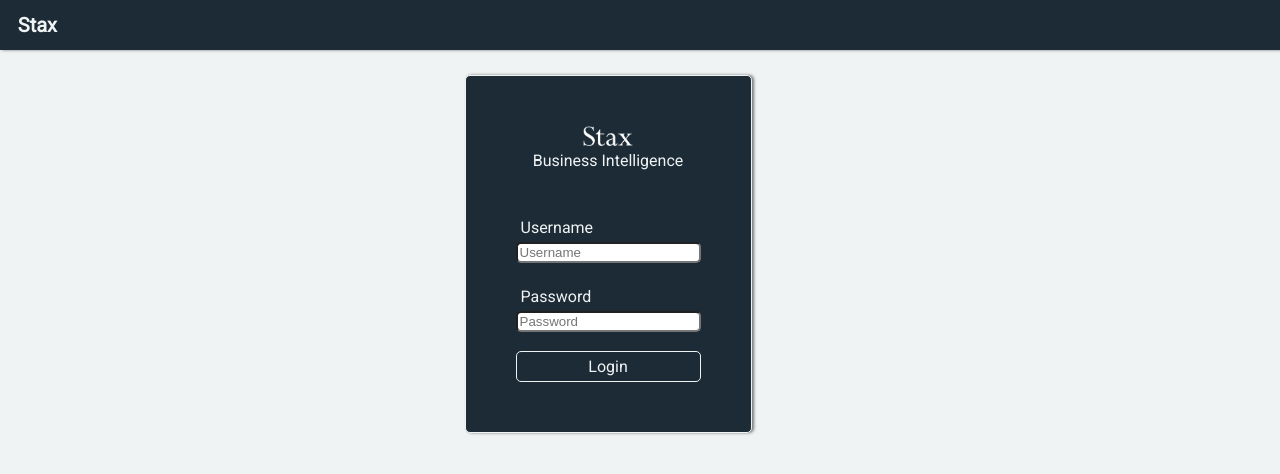
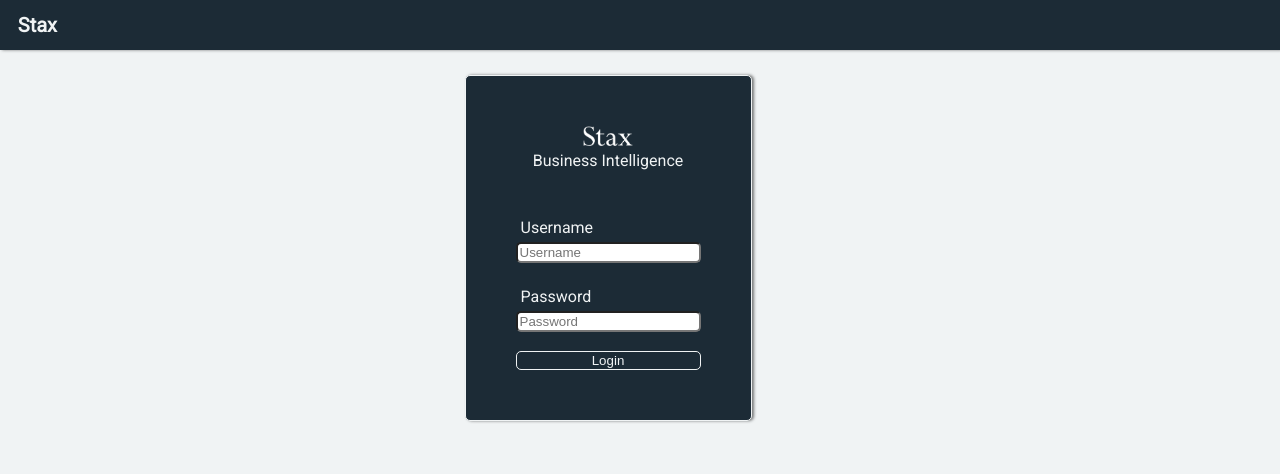
Before and after one commit to thwarakesh-zz/dashboard-demo, an Angular app: page / in a window 1280 px wide. Shown: the top 474 px of the page. Built offline with nearby package versions, Linux system fonts and the light colour scheme.

Commit message:
login div changed to form

```diff
--- a/src/app/login/login.component.html
+++ b/src/app/login/login.component.html
@@ -1,15 +1,15 @@
 <div class="login-form-container">
-  <div class="login-form">
+  <form class="login-form" ng>
     <img src="assets\img\Stax_white.png">
     <div style="text-align:center">Business Intelligence</div>
     <br/>
     <br/>
     <div>Username</div>
-    <input type="text" [(ngModel)]="username" placeholder="Username">
+    <input type="text" [(ngModel)]="username" placeholder="Username" name="username">
     <br/>
     <div>Password</div>
-    <input type="password" [(ngModel)]="password" placeholder="Password">
+    <input type="password" [(ngModel)]="password" placeholder="Password" name="password">
     <br/>
-    <div (click)="login()" class="button">Login</div>
-  </div>
+    <button type="submit" class="button" (click)="login()">Login</button>
+  </form>
 </div>
--- a/src/app/login/login.component.scss
+++ b/src/app/login/login.component.scss
@@ -31,6 +31,8 @@ $space-color: #f0f3f4;
   border: 1px solid;
   border-radius: 5px;
   text-align: center;
+  background: #1C2B36;
+  color: #f0f3f4;
 }
 
 .button:hover {
```
